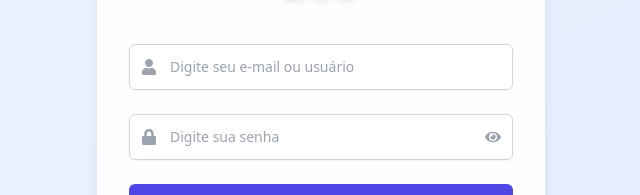
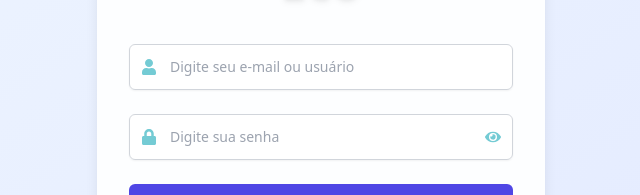
Before and after one commit to Bigajax/ECO, a React (Vite) app: page /login in a window 1280 px wide. Shown: the part 213-408 px from the top of the page, without its empty margins (319-959 px from the left). Built offline with nearby package versions, Linux system fonts and the light colour scheme; no server answers.

Commit message:
Update LoginPage.tsx

```diff
--- a/src/app/LoginPage.tsx
+++ b/src/app/LoginPage.tsx
@@ -1,8 +1,12 @@
 import React, { useEffect, useState } from 'react';
 import { useNavigate } from 'react-router-dom';
 import { supabase } from 'supabaseClient';
-import { FaUser, FaLock, FaEye, FaEyeSlash } from 'react-icons/fa'; // Importando ícones
+import { FaUser, FaLock, FaEye, FaEyeSlash } from 'react-icons/fa';
 import { BiLoaderCircle } from 'react-icons/bi';
+
+// Defina as cores Serilda e Quartzo (ajuste os valores exatos se necessário)
+const serildaBlue = '#74CBD4'; // Exemplo de azul Serilda
+const quartzoPink = '#F2B8B5'; // Exemplo de rosa Quartzo
 
 const LoginPage: React.FC = () => {
   const [email, setEmail] = useState('');
@@ -15,7 +19,7 @@ const LoginPage: React.FC = () => {
   const ECOLogo = () => (
     <div className="flex justify-center mb-10">
       <span
-        className="text-5xl font-bold text-indigo-700 drop-shadow-md"
+        className="text-5xl font-bold text-indigo-700 drop-shadow-md" // Mantive o indigo para o texto
       >
         Eco
       </span>
@@ -67,7 +71,7 @@ const LoginPage: React.FC = () => {
         <form onSubmit={handleLogin} className="space-y-6">
           <div className="relative rounded-md shadow-sm">
             <div className="pointer-events-none absolute inset-y-0 left-0 flex items-center pl-3">
-              <FaUser className="text-gray-400" />
+              <FaUser className="text-gray-400" style={{ color: serildaBlue }} /> {/* Cor do ícone */}
             </div>
             <input
               type="email"
@@ -81,7 +85,7 @@ const LoginPage: React.FC = () => {
 
           <div className="relative rounded-md shadow-sm">
             <div className="pointer-events-none absolute inset-y-0 left-0 flex items-center pl-3">
-              <FaLock className="text-gray-400" />
+              <FaLock className="text-gray-400" style={{ color: serildaBlue }} /> {/* Cor do ícone */}
             </div>
             <input
               type={showPassword ? 'text' : 'password'}
@@ -92,7 +96,7 @@ const LoginPage: React.FC = () => {
               className="appearance-none block w-full px-3 py-3 pl-10 text-gray-700 border border-gray-300 rounded-md focus:outline-none focus:ring-indigo-500 focus:border-indigo-500 sm:text-sm"
             />
             <div className="absolute inset-y-0 right-0 flex items-center pr-3 cursor-pointer" onClick={togglePasswordVisibility}>
-              {showPassword ? <FaEyeSlash className="text-gray-400" /> : <FaEye className="text-gray-400" />}
+              {showPassword ? <FaEyeSlash className="text-gray-400" /> : <FaEye className="text-gray-400" style={{ color: serildaBlue }} />} {/* Cor do ícone */}
             </div>
           </div>
 
@@ -105,7 +109,7 @@ const LoginPage: React.FC = () => {
               loading ? 'bg-gray-400 cursor-not-allowed' : 'bg-indigo-600 hover:bg-indigo-700 focus:outline-none focus:ring-2 focus:ring-indigo-500 focus:ring-offset-2'
             }`}
           >
-            {loading ? <div className="flex justify-center items-center"><BiLoaderCircle className="animate-spin mr-2" /> Entrando...</div> : 'Entrar'}
+            {loading ? <div className="flex justify-center items-center"><BiLoaderCircle className="animate-spin mr-2" style={{ color: quartzoPink }}/> Entrando...</div> : 'Entrar'}
           </button>
         </form>
 
```
